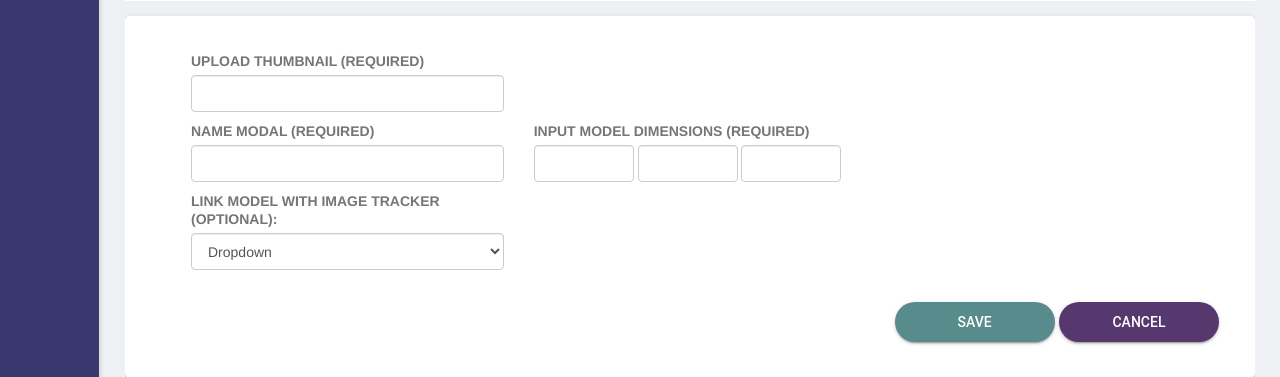
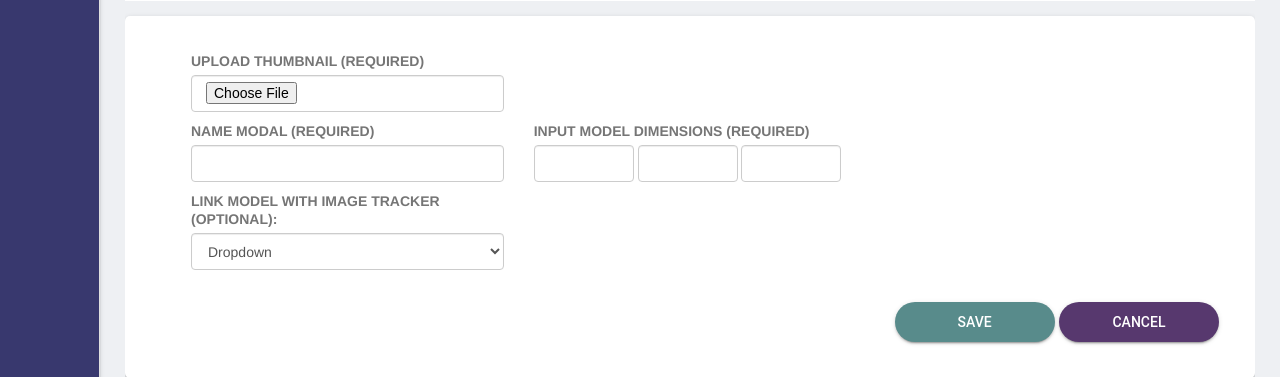
Before and after one commit to fandy/arbio, a PHP site: page /Admin/upload.html in a window 1280 px wide. Shown: the part 1072-1449 px from the top of the page. Run offline with PHP 8.4, Linux system fonts and the light colour scheme; some web fonts are replaced.

Commit message:
inputss-finish

```diff
--- a/Admin/public/css/menu.css
+++ b/Admin/public/css/menu.css
@@ -444,6 +444,17 @@ input[type=file]{
     max-width: 100px;
     display: inline-block;
 }
+input[type=file].input-file{
+    display: block;
+    position: absolute;
+    top: 30px;
+    opacity: 1 !important;
+    width: initial;
+    height: initial;
+    cursor: pointer;
+    left: 30px;
+    color: transparent;
+}
 /*MDL-CARD-PRICING*/
 .mdl-card-pricing{
     max-width: 250px;
--- a/Admin/upload.html
+++ b/Admin/upload.html
@@ -120,7 +120,7 @@
 												<div class="col-sm-4 text-left">
 													<label>UPLOAD THUMBNAIL (REQUIRED)</label>
 													<input type="text" class="form-control">
-													<input type="file" class="input-file">
+													<input type="file" name="hola" class="input-file" value="hola">
 												</div>
 											</div>
 											<div class="col-sm-12 m-b-10">
```
